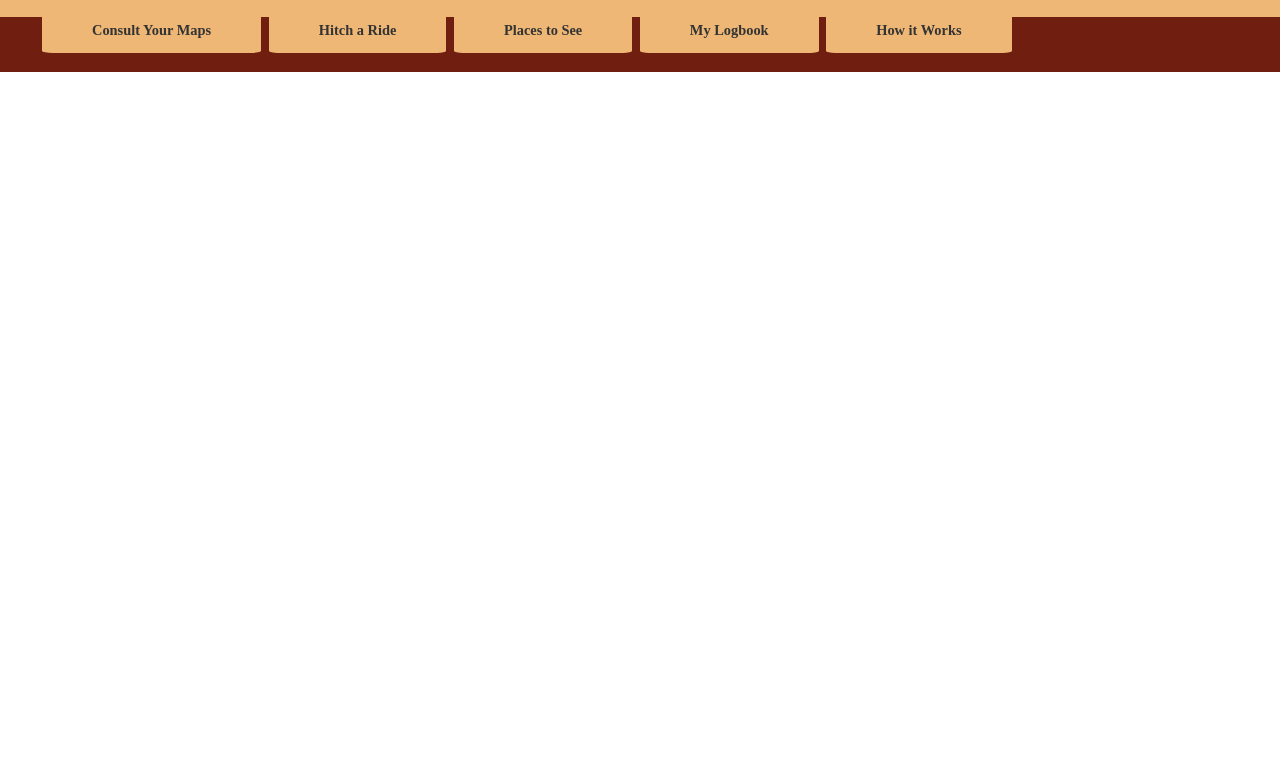
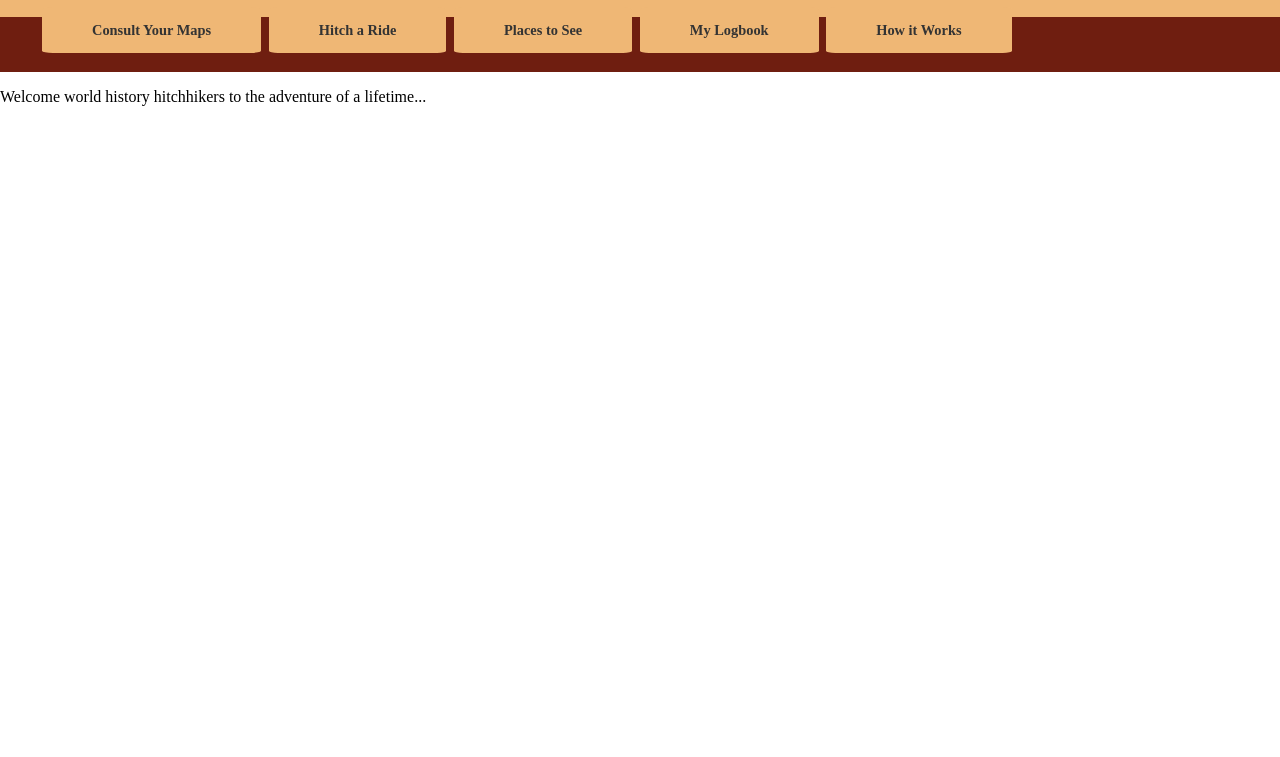
Before and after one commit to marnell727/marnell727.github.io, a plain HTML site: page index.html in a window 1280 px wide. Shown: the part 43-800 px from the top of the page. Drawn offline with Linux system fonts and the light colour scheme.

Commit message:
link to js

```diff
--- a/LHstyle.css
+++ b/LHstyle.css
@@ -87,3 +87,8 @@ a:link, a:visited {
 	left: 45%;
 	color: rgb(214, 127, 56);
 }
+
+#welcome {
+	height: 30%;
+	width: 95%
+}
--- a/index.html
+++ b/index.html
@@ -3,6 +3,7 @@
 <head>
 	<title>Hitchhiking Across History</title>
 	<link rel="stylesheet" type="text/css" href="LHstyle.css">
+	<link type="text/javascript" src="mainpage.js">
 </head>
 <body>
 	<div id="fullPage">
@@ -16,7 +17,11 @@
 				<li><a href="">How it Works</a></li>
 			</ul>
 		</div>
-		<div id="mainBody"></div>
+		<div id="mainBody">
+			<div id="welcome">
+				<p>Welcome world history hitchhikers to the adventure of a lifetime...</p>
+			</div>
+		</div>
 		<div id="footer"><p>Copyright</p></div>
 	</div>
 </body>
--- /dev/null
+++ b/mainpage.js
@@ -0,0 +1,3 @@
+$(document).ready(function() {
+	$(#welcome).fadeOut(5000);
+	});
```
